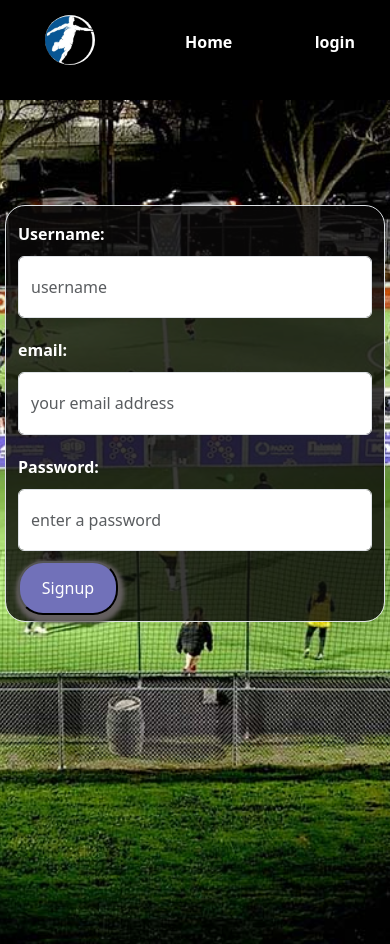
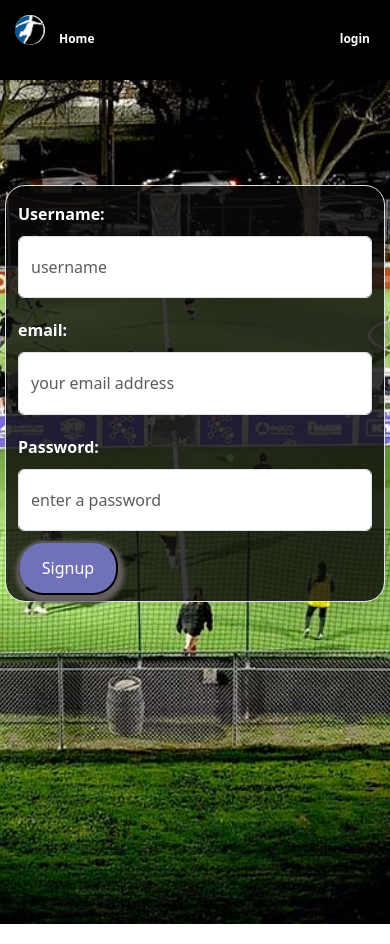
Before and after one commit to ekhay-hit/footy_net, a React (Vite) app in the folder client/: page /signup in a window 390 px wide. Built offline with nearby package versions, Linux system fonts and the light colour scheme; no server answers.

Commit message:
update css and made the site mobile responsiveness

```diff
--- a/client/src/components/styles/nav.css
+++ b/client/src/components/styles/nav.css
@@ -1,6 +1,7 @@
 .nav {
   display: flex;
   background-color: black;
+  flex-wrap: nowrap;
   font-weight: bold;
   width: 100%;
   height: 100px;
@@ -49,3 +50,37 @@
   border-radius: 25px;
   color: black !important;
 }
+@media screen and (max-width: 1400px) {
+  .nav {
+    width: 100%;
+    height: 80px;
+    font-size: 12px;
+    gap: 4px;
+    justify-content: start;
+  }
+
+  .nav a {
+    height: 60px;
+    /* padding: 0px; */
+  }
+
+  .nav img {
+    margin-left: 0px !important  ;
+    margin-right: 0px;
+    width: 30px;
+    height: 30px;
+  }
+
+  .item {
+    padding-top: 20px;
+  }
+
+  .login {
+    margin-left: auto;
+    margin-right: 5px;
+  }
+  .logout {
+    margin-left: auto;
+    margin-right: 5px;
+  }
+}
--- a/client/src/pages/Home.jsx
+++ b/client/src/pages/Home.jsx
@@ -41,7 +41,7 @@ function Home() {
   return (
     <>
       <div className="home-main">
-        <div className="form">
+        <div className="date-selector">
           <form className="date-form form-control">
             <label>Search games by date:</label>
             <input
--- a/client/src/pages/styles/dashboard.css
+++ b/client/src/pages/styles/dashboard.css
@@ -18,6 +18,7 @@
 }
 nav {
   display: flex;
+  flex-wrap: wrap;
   justify-content: center;
   flex: 0 0 100%;
   /* width: 100% !important ; */
@@ -47,6 +48,7 @@ nav {
 
 .sub-section {
   display: flex;
+  flex-wrap: wrap;
   width: 100%;
   margin-top: 100px;
   height: 100vh;
@@ -79,3 +81,25 @@ nav {
   margin: auto;
   border-radius: 25px;
 }
+
+@media screen and (max-width: 1400px) {
+  .dash-main {
+    width: 100%;
+    padding: 2px;
+  }
+  .title {
+    width: 90%;
+    margin-top: 20px;
+    margin-bottom: 30px;
+    height: 60px;
+  }
+
+  .form-area {
+    width: 100%;
+  }
+
+  .main-area {
+    gap: 10px;
+    width: 100%;
+  }
+}
--- a/client/src/pages/styles/home.css
+++ b/client/src/pages/styles/home.css
@@ -5,17 +5,13 @@
   flex-wrap: wrap;
   padding: 100px;
   gap: 40px;
-  /* height: 100vh; */
   width: 100%;
-  /* background-color: rgb(219, 144, 144); */
 }
 
 .home-section {
   display: flex;
-  /* background-color: red; */
   justify-content: center;
   width: 100%;
-  /* margin-top: 100px; */
 }
 .home-area {
   display: flex;
@@ -36,10 +32,29 @@
   font-weight: bold;
 }
 
-.form {
+.date-selector {
   width: 30%;
   height: 20px;
   display: block;
   margin: auto;
   margin-bottom: 100px;
 }
+
+@media screen and (max-width: 1400px) {
+  .home-main {
+    width: 100%;
+    padding: 5px;
+    margin-top: 20px;
+    gap: 10px;
+  }
+  .home-section {
+    width: 100% !important;
+  }
+  .home-area {
+    width: 100% !important;
+  }
+
+  .date-selector {
+    width: 100% !important;
+  }
+}
```
